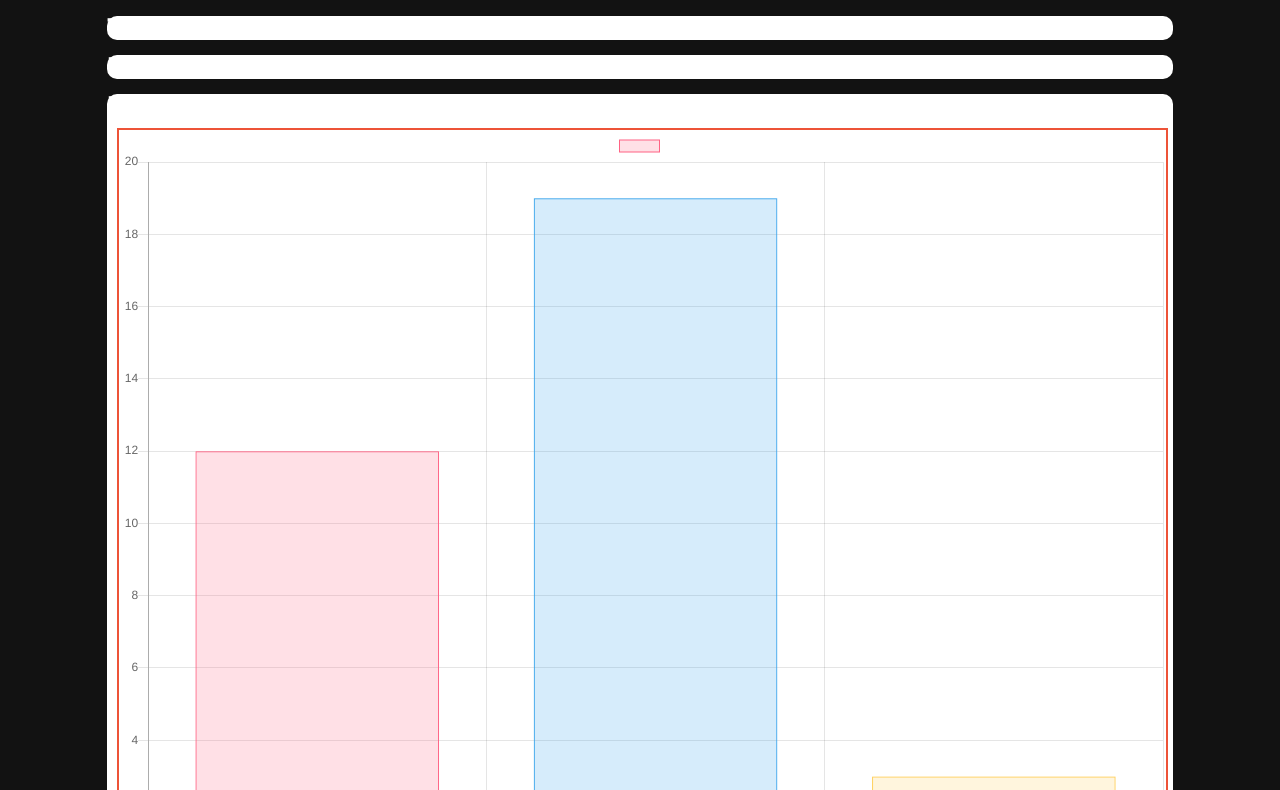
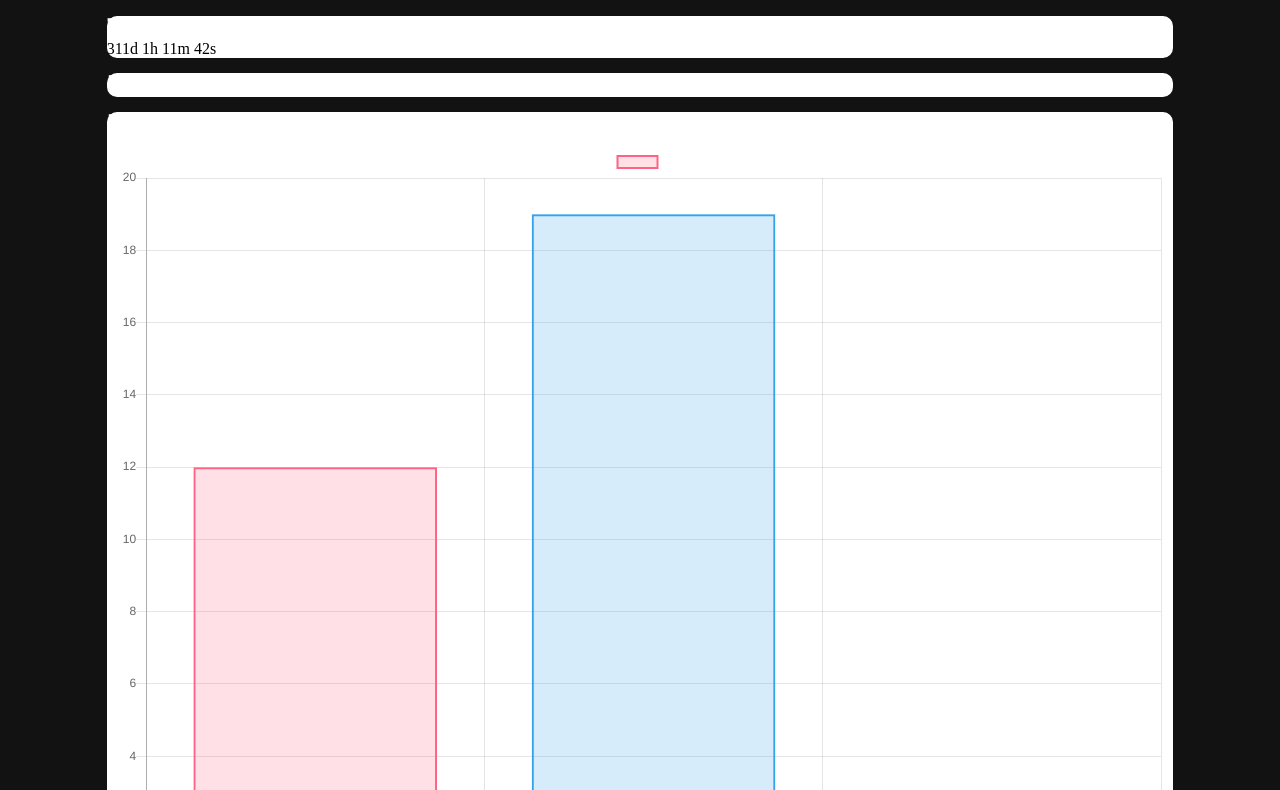
Before and after one commit to MelissaQ1999/Challenge-1_Melissa_van_Dijk, a plain HTML site: page index.html in a window 1280 px wide. Shown: the part 50-840 px from the top of the page. Drawn offline with nearby package versions, Linux system fonts and the light colour scheme.

Commit message:
challenge

```diff
--- a/index.html
+++ b/index.html
@@ -18,6 +18,7 @@
             <!-- Countdown "Welcome to Mars" -->
             <section class="data-1">
                 <h1 class="countdown">The estimated time of arrival</h1>
+                <p id="demo"></p>
             </section>
 
             <!-- Graph of distance traveled over time -->
--- a/script.js
+++ b/script.js
@@ -27,6 +27,7 @@ var x = setInterval(function() {
   }
 }, 1000);
 
+
 // Script for bar chart of resources overview
 var ctx = document.getElementById('myChart').getContext('2d');
 var myChart = new Chart(ctx, {
@@ -47,7 +48,7 @@ var myChart = new Chart(ctx, {
                 'rgba(54, 162, 235, 1)',
                 'rgba(255, 206, 86, 1)'
             ],
-            borderWidth: 1
+            borderWidth: 2
         }]
     },
     options: {
--- a/style.css
+++ b/style.css
@@ -76,6 +76,6 @@ section {
     margin: 10px;
 }
 
-canvas {
+/* canvas {
     border: 2px solid var(--primary);
-}
+} */
```
